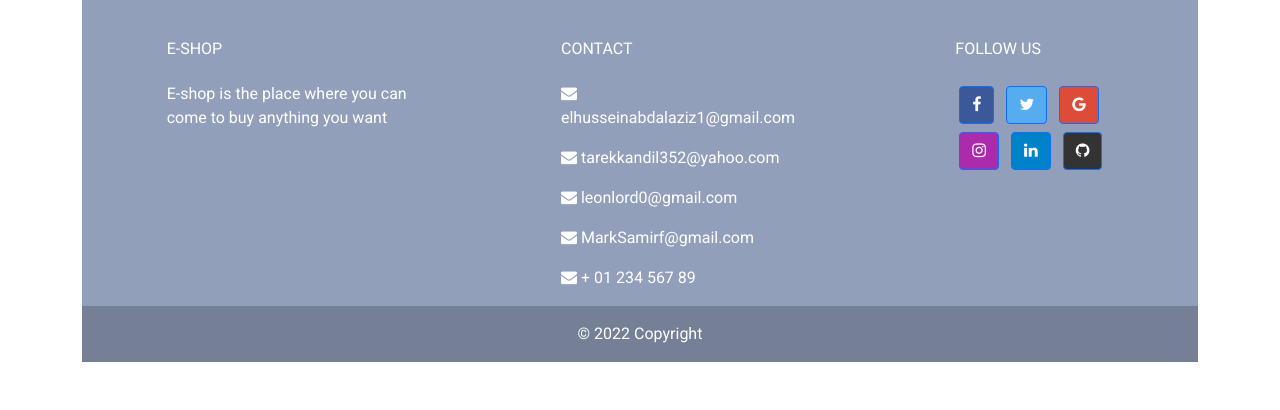
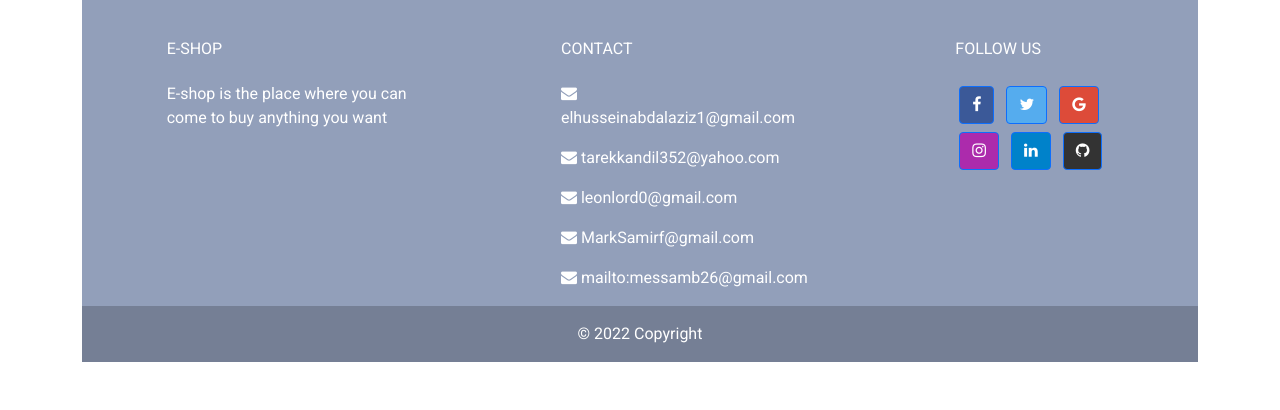
Before and after one commit to leon019i/web_based_information_system_E-commerce, a Django app: page /register/ in a window 1280 px wide. Shown: the part 948-1358 px from the top of the page. Run offline with Django 4.2, Linux system fonts and the light colour scheme; data that the repository does not hold is empty; some libraries are stand-ins or nearby versions.

Commit message:
added Essam's email

```diff
--- a/E-commerce/store/templates/store/inc/footer.html
+++ b/E-commerce/store/templates/store/inc/footer.html
@@ -40,7 +40,7 @@
                   <p><i class="fa fa-envelope mr-3"></i> tarekkandil352@yahoo.com</p>
                   <p><i class="fa fa-envelope mr-3"></i> leonlord0@gmail.com</p>
                   <p><i class="fa fa-envelope mr-3"></i> MarkSamirf@gmail.com</p>
-                  <p><i class="fa fa-envelope mr-3"></i> + 01 234 567 89</p>
+                  <p><i class="fa fa-envelope mr-3"></i> mailto:messamb26@gmail.com</p>
                 </div>
                 <!-- Grid column -->
 
```
